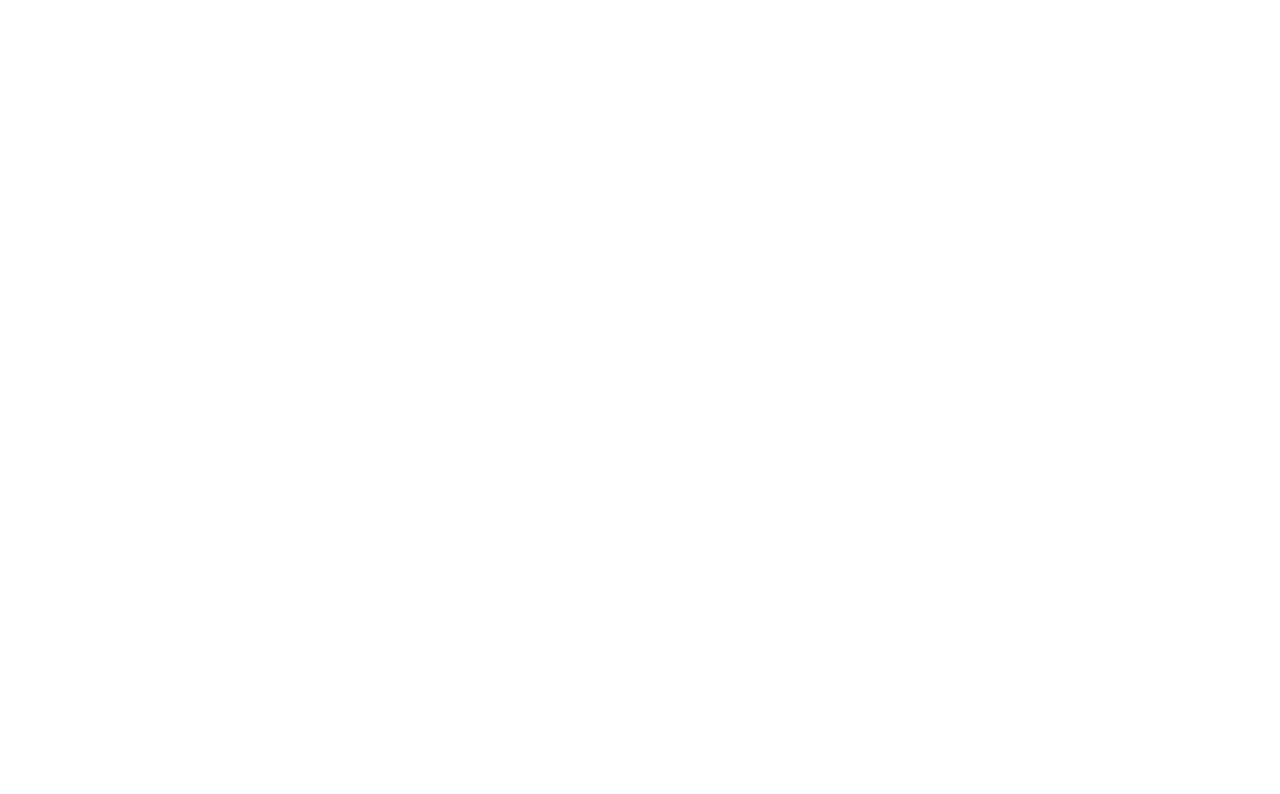
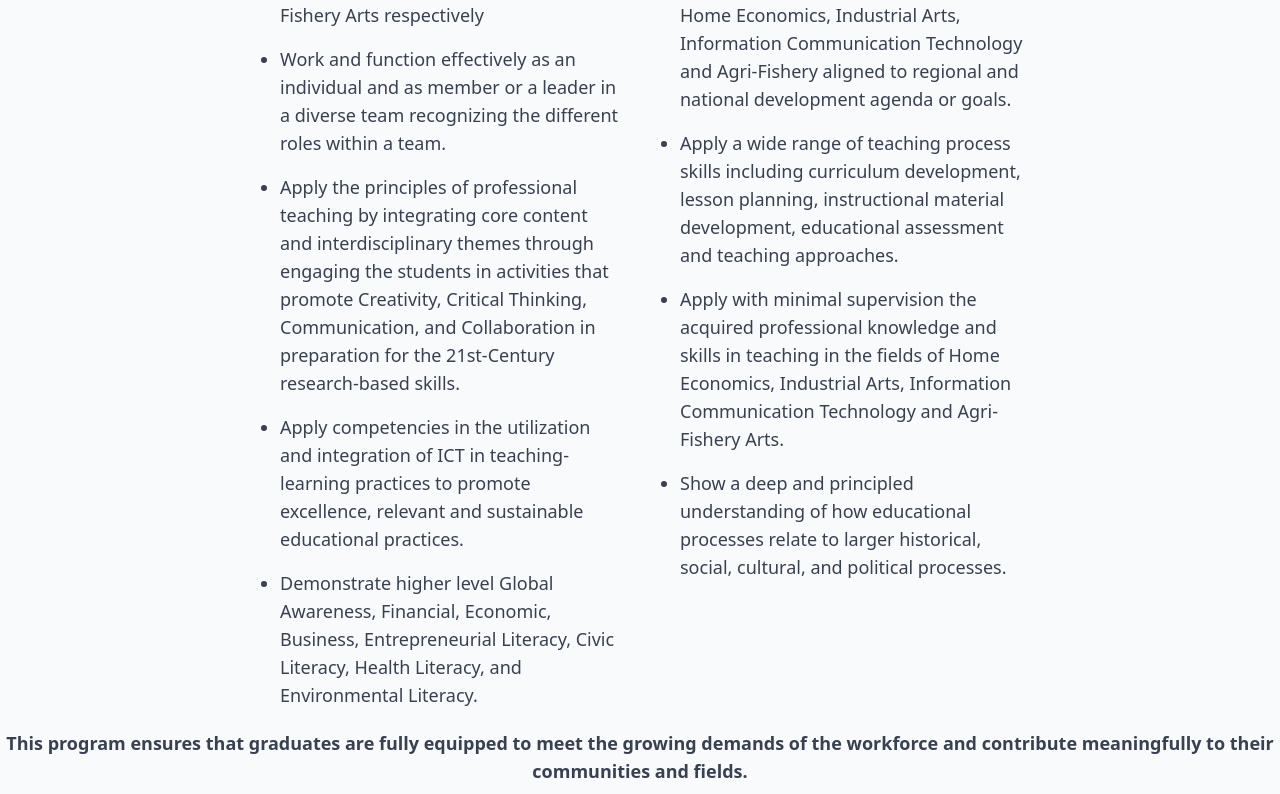
Before and after one commit to vonfrancis00/DTTED, a React (Create React App) app: page /dtled in a window 1280 px wide. Shown: the part 1153-1947 px from the top of the page. Before the commit the page ends 1091 px from the top, so only its background shows below. Built offline with nearby package versions, Linux system fonts and the light colour scheme.

Commit message:
updateeeed

```diff
--- a/src/components/Footer.jsx
+++ b/src/components/Footer.jsx
@@ -45,6 +45,9 @@ const Footer = () => {
             <a href="/alumni">
               <h3 className="text-white text-sm mb-2 font-semibold hover:underline">Alumni</h3>
             </a>
+            <a href="/announcements">
+            <h3 className="text-white text-sm mb-2 font-semibold hover:underline">Announcement</h3>
+            </a>
           </div>
         </div>
 
--- a/src/pages/btled.jsx
+++ b/src/pages/btled.jsx
@@ -41,6 +41,7 @@ const LivelihoodEducation = () => {
         ]
     };
     return (
+        <div>
         <section className="container mx-auto py-10">
             <h2 className="text-3xl font-extrabold text-center text-gray-800 mb-6 mt-20">
                 BACHELOR OF TECHNOLOGY AND LIVELIHOOD EDUCATION MAJOR IN INDUSTRIAL ARTS <br/>(BTLEd-Industrial Arts)
@@ -167,6 +168,63 @@ const LivelihoodEducation = () => {
                 </div>
             )}
         </section>
+        <section className="container mx-auto py-16 bg-gray-50 mt-2 rounded-lg shadow-xl">
+        <h2 className="text-4xl font-extrabold text-center text-gray-800 mb-8">
+            Program Outcomes
+        </h2>
+        <p className="text-xl font-bold text-gray-700 text-center mb-6">
+            Upon graduating in the program, the students shall be able to:
+        </p>
+        <div className="grid grid-cols-1 sm:grid-cols-2 gap-8 max-w-3xl mx-auto">
+            <ul className="list-disc pl-6 text-lg text-gray-700 space-y-4">
+                <li>
+                    Demonstrate broad and coherent knowledge and skills in teaching Home Economics, Industrial Arts,
+                    Information Communication Technology and Agri-Fishery Arts respectively
+                </li>
+                <li>
+                    Work and function effectively as an individual and as member or a leader in a diverse
+                    team recognizing the different roles within a team.
+                </li>
+                <li>
+                    Apply the principles of professional teaching by integrating core content and interdisciplinary themes through
+                    engaging the students in activities that promote Creativity, Critical Thinking, Communication, and Collaboration
+                    in preparation for the 21st-Century research-based skills.
+                </li>
+                <li>
+                    Apply competencies in the utilization and integration of ICT in teaching-learning practices to promote excellence,
+                    relevant and sustainable educational practices.
+                </li>
+                <li>
+                    Demonstrate higher level Global Awareness, Financial, Economic, Business, Entrepreneurial Literacy,
+                    Civic Literacy, Health Literacy, and Environmental Literacy.
+                </li>
+            </ul>
+            <ul className="list-disc pl-6 text-lg text-gray-700 space-y-4">
+            <li>
+                    Engage in the generation of new knowledge and advancement of existing knowledge through research and development projects in the
+                    fields of Home Economics, Industrial Arts, Information Communication Technology and Agri-Fishery aligned to regional and
+                    national development agenda or goals.
+                </li>
+                <li>
+                    Apply a wide range of teaching process skills including curriculum development, lesson planning, instructional material development,
+                    educational assessment and teaching approaches.
+                </li>
+                <li>
+                    Apply with minimal supervision the acquired professional knowledge and skills in teaching in the fields of Home Economics, Industrial Arts,
+                    Information Communication Technology and Agri-Fishery Arts.
+                </li>
+                <li>
+                    Show a deep and principled understanding of how educational processes relate to larger historical, social, cultural, and political processes.
+                </li>
+            </ul>
+        </div>
+        <div className="mt-5 text-center">
+            <p className="text-lg font-bold text-gray-700">
+                This program ensures that graduates are fully equipped to meet the growing demands of the workforce and contribute meaningfully to their communities and fields.
+            </p>
+        </div>
+    </section>
+            </div>
     );
 
 };
--- a/src/pages/btvted.jsx
+++ b/src/pages/btvted.jsx
@@ -65,11 +65,12 @@ const TeacherEducation = () => {
     };
 
     return (
+        <div>
+
         <section className="container mx-auto py-10">
             <h2 className="text-3xl font-extrabold text-center text-gray-800 mb-6 mt-20">
                 BACHELOR OF TECHNICAL-VOCATIONAL TEACHER EDUCATION MAJOR IN FOOD SERVICE MANAGEMENT (BTVTEd- Food Service Management)
             </h2>
-
             <div className="grid grid-cols-1 sm:grid-cols-2 md:grid-cols-3 lg:grid-cols-4 gap-8">
                 {Object.entries(foodServiceGroups).map(([yearLevel, images], index) => (
                     <div key={index} className="relative cursor-pointer"
@@ -198,7 +199,7 @@ const TeacherEducation = () => {
             BACHELOR OF TECHNICAL-VOCATIONAL TEACHER EDUCATION MAJOR IN COMPUTER SYSTEM SERVICING(BTVTEd- Computer System Servicing)
             </h2>
 
-            <div className="grid grid-cols-1 sm:grid-cols-2 md:grid-cols-3 lg:grid-cols-4 gap-8 mb-20">
+            <div className="grid grid-cols-1 sm:grid-cols-2 md:grid-cols-3 lg:grid-cols-4 gap-8 mb-2">
                 {Object.entries(computerSystemGroups).map(([yearLevel, images], index) => (
                     <div key={index} className="relative cursor-pointer"
                          onClick={() => {
@@ -258,6 +259,57 @@ const TeacherEducation = () => {
                 </div>
             )}
         </section>
+        <section className="container mx-auto py-16 bg-gray-50 mt-2 rounded-lg shadow-xl">
+    <h2 className="text-4xl font-extrabold text-center text-gray-800 mb-8">
+        Program Outcomes
+    </h2>
+    <p className="text-xl font-bold text-gray-700 text-center mb-6">
+        Upon completing the program, graduates will be able to:
+    </p>
+    <div className="grid grid-cols-1 sm:grid-cols-2 gap-8 max-w-3xl mx-auto">
+        <ul className="list-disc pl-6 text-lg text-gray-700 space-y-4">
+            <li>
+                Demonstrate competence and mastery in teaching the subject or area of specialization as required by the
+                Philippine TVET Trainers-Assessors Qualification Framework (PTTQF).
+            </li>
+            <li>
+                Practice professional and ethical teaching standards sensitive to local, national, and global realities, as prescribed by UNESCO.
+            </li>
+            <li>
+                Pursue lifelong learning for personal and professional growth through experiential and field-based opportunities.
+            </li>
+            <li>
+                Develop research and innovations that can contribute to the improvement of the community and the well-being of individuals.
+            </li>
+            <li>
+                Demonstrate professionalism and excellence in leadership and technical contributions while promoting unity and stewardship.
+            </li>
+        </ul>
+        <ul className="list-disc pl-6 text-lg text-gray-700 space-y-4">
+            <li>
+                Exhibit research capacity and teaching competencies in their chosen specialization.
+            </li>
+            <li>
+                Conduct research to improve the teaching-learning process and develop innovations for educational, commercial, and other purposes.
+            </li>
+            <li>
+                Demonstrate broad and coherent knowledge and skills in their field of study for professional work and lifelong learning.
+            </li>
+            <li>
+                Preserve and promote Filipino historical and cultural heritage as reflected in contextualized instruction, research, and innovations.
+            </li>
+            <li>
+                Apply specialized knowledge and skills with minimal supervision in any specific field within technical-vocational teacher education.
+            </li>
+        </ul>
+    </div>
+    <div className="mt-5 text-center">
+        <p className="text-lg font-bold text-gray-700">
+            This program ensures that graduates are fully equipped to meet the growing demands of the workforce and contribute meaningfully to their communities and fields.
+        </p>
+    </div>
+</section>
+        </div>
     );
 };
 
```
